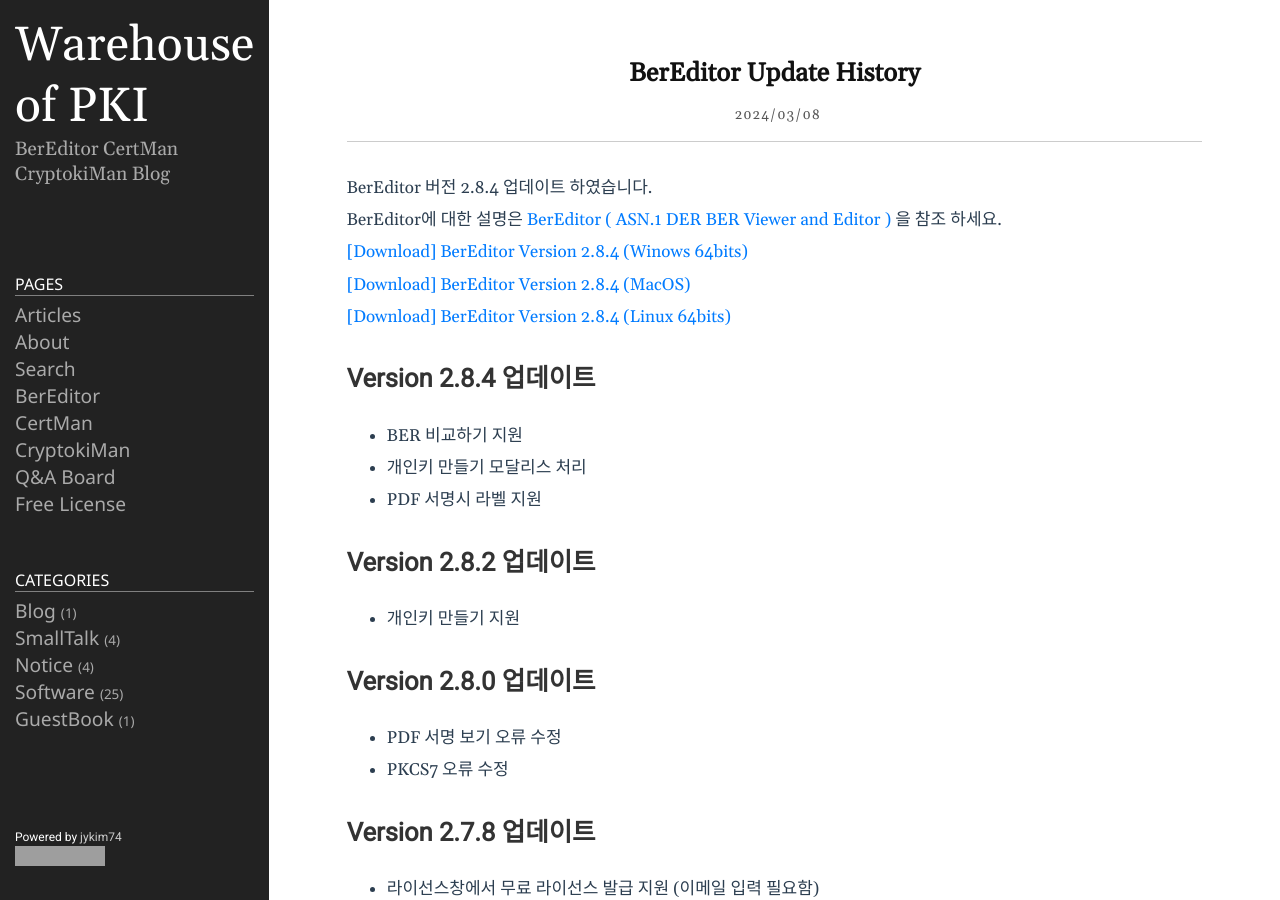
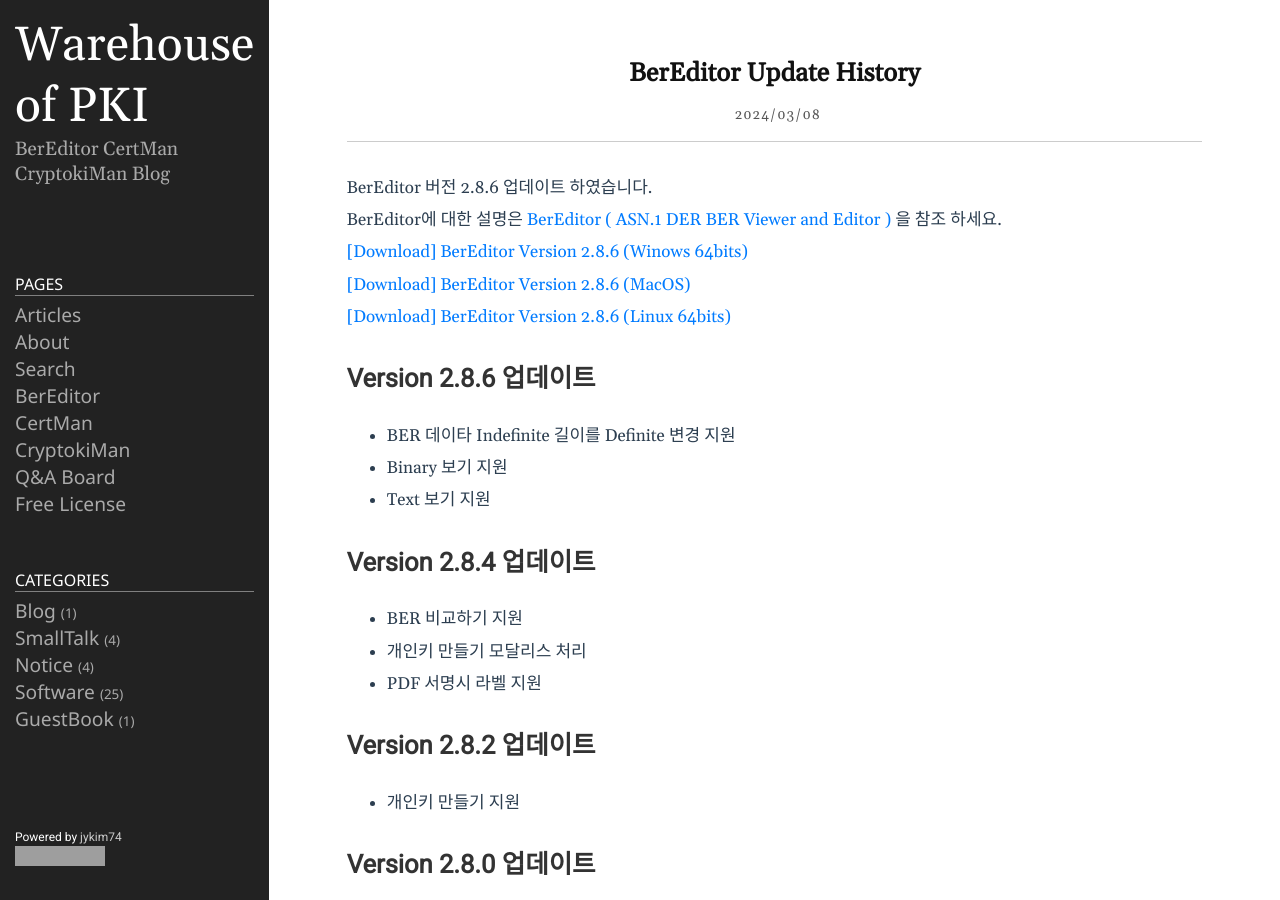
Before and after one commit to jykim74/jykim74.github.io, a Jekyll site: the page built from _posts/2024-03-08-BerEditorUpdate.md, in a window 1280 px wide and 900 px high. Built offline with Jekyll 4.4.1, drawn with Linux system fonts in a browser that asks for light colours; nearby versions of some CDN libraries; comment, search, counter and statistics services are not loaded; grey boxes are pictures that could not be loaded.

Commit message:
BerEditor Version 2.8.6 적용

```diff
--- a/_posts/2023-04-13-BerEditor.markdown
+++ b/_posts/2023-04-13-BerEditor.markdown
@@ -16,11 +16,11 @@
 
 This is a program I made personally, so if you have any questions or bugs, use [Google Groups]( https://groups.google.com/g/bereditor, "Google Groups" )
 
-[[Download] BerEditor Version 2.8.4 (Win64)]( https://jykim74.github.io/msi/BerEditor-enV284.msi "BerEditor" )
+[[Download] BerEditor Version 2.8.6 (Win64)]( https://jykim74.github.io/msi/BerEditor-enV286.msi "BerEditor" )
 
-[[Download] BerEditor Version 2.8.4 (MacOS)]( https://jykim74.github.io/dmg/BerEditorV284.dmg "BerEditor" )
+[[Download] BerEditor Version 2.8.6 (MacOS)]( https://jykim74.github.io/dmg/BerEditorV286.dmg "BerEditor" )
 
-[[Download] BerEditor Version 2.8.4 (Linux64)]( https://jykim74.github.io/zip/BerEditorV284.zip "BerEditor" )
+[[Download] BerEditor Version 2.8.6 (Linux64)]( https://jykim74.github.io/zip/BerEditorV286.zip "BerEditor" )
 
 If you would like to receive a license, simply write a request in [Free License Request](https::/jykim7.mycafe24.com/user_reg.php) and you can receive a trial (30-day) license.
 Of course, you can apply for a license multiple times.
--- a/_posts/2024-03-08-BerEditorUpdate.md
+++ b/_posts/2024-03-08-BerEditorUpdate.md
@@ -4,14 +4,19 @@
 tags: [ASN.1,ASN.1 viewer, BER, DER, PQC, RSA, ECDSA, DSA, PQC, ML-KEM, ML-DSA, SLH-DSA]
 category: Software
 ---
-BerEditor 버전 2.8.4 업데이트 하였습니다.
+BerEditor 버전 2.8.6 업데이트 하였습니다.
 BerEditor에 대한 설명은 [BerEditor ( ASN.1 DER BER Viewer and Editor )](https://jykim74.tistory.com/36) 을 참조 하세요.
 
-[\[Download\] BerEditor Version 2.8.4 (Winows 64bits)](https://jykim74.github.io/msi/BerEditor-enV284.msi)
+[\[Download\] BerEditor Version 2.8.6 (Winows 64bits)](https://jykim74.github.io/msi/BerEditor-enV286.msi)
 
-[\[Download\] BerEditor Version 2.8.4 (MacOS)](https://jykim74.github.io/dmg/BerEditorV284.dmg)
+[\[Download\] BerEditor Version 2.8.6 (MacOS)](https://jykim74.github.io/dmg/BerEditorV286.dmg)
 
-[\[Download\] BerEditor Version 2.8.4 (Linux 64bits)](https://jykim74.github.io/zip/BerEditorV284.zip)
+[\[Download\] BerEditor Version 2.8.6 (Linux 64bits)](https://jykim74.github.io/zip/BerEditorV286.zip)
+
+## Version 2.8.6 업데이트
+- BER 데이타 Indefinite 길이를 Definite 변경 지원
+- Binary 보기 지원
+- Text 보기 지원
 
 ## Version 2.8.4 업데이트
 - BER 비교하기 지원
--- a/appcast/bereditor_appcast_mac.xml
+++ b/appcast/bereditor_appcast_mac.xml
@@ -5,10 +5,10 @@
 		<description>Feed for BerEditor updates</description>
 		<language>en</language>
 		<item>
-			<title>Version 2.8.4</title>
+			<title>Version 2.8.6</title>
 			<sparkle:releaseNotesLink>https://jykim74.github.io/software/2024/03/08/BerEditorUpdate.html</sparkle:releaseNotesLink>
-			<enclosure url="https://jykim74.github.io/dmg/BerEditorV284.dmg" sparkle:version="2.8.4"
-			sparkle:edSignature="G9UfHOx2n2syXQY5ndXhE81eprji5Fog264rHij5/kZUW9rnUSurBuz9wo7qOHsrojP0CpUqxe3Qu/z1oe31AA==" length="34008901"
+			<enclosure url="https://jykim74.github.io/dmg/BerEditorV286.dmg" sparkle:version="2.8.6"
+			sparkle:edSignature="jfg4qdBSps+ga+mCDBiCFYDoKrqSnos8ISmSdWolFbqmlNlZY1iXnHElcDhvQBNMSN5J2CFRuzCuTA3/NJM8DQ==" length="34068333"
 			type="application/octet-stream"/>
 		</item>
 	</channel>
--- a/appcast/bereditor_appcast_mac_ko.xml
+++ b/appcast/bereditor_appcast_mac_ko.xml
@@ -5,10 +5,10 @@
 		<description>Feed for BerEditor updates</description>
 		<language>en</language>
 		<item>
-			<title>Version 2.8.4</title>
+			<title>Version 2.8.6</title>
 			<sparkle:releaseNotesLink>https://jykim74.github.io/software/2024/03/08/BerEditorUpdate.html</sparkle:releaseNotesLink>
-			<enclosure url="https://jykim74.github.io/dmg/BerEditorV284.dmg" sparkle:version="2.8.4"
-			sparkle:edSignature="G9UfHOx2n2syXQY5ndXhE81eprji5Fog264rHij5/kZUW9rnUSurBuz9wo7qOHsrojP0CpUqxe3Qu/z1oe31AA==" length="34008901"
+			<enclosure url="https://jykim74.github.io/dmg/BerEditorV286.dmg" sparkle:version="2.8.6"
+			sparkle:edSignature="jfg4qdBSps+ga+mCDBiCFYDoKrqSnos8ISmSdWolFbqmlNlZY1iXnHElcDhvQBNMSN5J2CFRuzCuTA3/NJM8DQ==" length="34068333"
 			type="application/octet-stream"/>
 		</item>
 	</channel>
--- a/appcast/bereditor_appcast_win.xml
+++ b/appcast/bereditor_appcast_win.xml
@@ -5,9 +5,9 @@
 		<description>Feed for BerEditor updates</description>
 		<language>en</language>
 		<item>
-			<title>Version 2.8.4</title>
+			<title>Version 2.8.6</title>
 			<sparkle:releaseNotesLink>https://jykim74.github.io/software/2024/03/08/BerEditorUpdate.html</sparkle:releaseNotesLink>
-			<enclosure url="https://jykim74.github.io/msi/BerEditor-enV284.msi" sparkle:version="2.8.4" length="0" type="application/octet-stream"/>
+			<enclosure url="https://jykim74.github.io/msi/BerEditor-enV286.msi" sparkle:version="2.8.6" length="0" type="application/octet-stream"/>
 		</item>
 	</channel>
 </rss>
--- a/appcast/bereditor_appcast_win_ko.xml
+++ b/appcast/bereditor_appcast_win_ko.xml
@@ -5,9 +5,9 @@
 		<description>Feed for BerEditor updates</description>
 		<language>en</language>
 		<item>
-			<title>Version 2.8.4</title>
+			<title>Version 2.8.6</title>
 			<sparkle:releaseNotesLink>https://jykim74.github.io/software/2024/03/08/BerEditorUpdate.html</sparkle:releaseNotesLink>
-			<enclosure url="https://jykim74.github.io/msi/BerEditor-enV284.msi" sparkle:version="2.8.4" length="0" type="application/octet-stream"/>
+			<enclosure url="https://jykim74.github.io/msi/BerEditor-enV286.msi" sparkle:version="2.8.6" length="0" type="application/octet-stream"/>
 		</item>
 	</channel>
 </rss>
```
